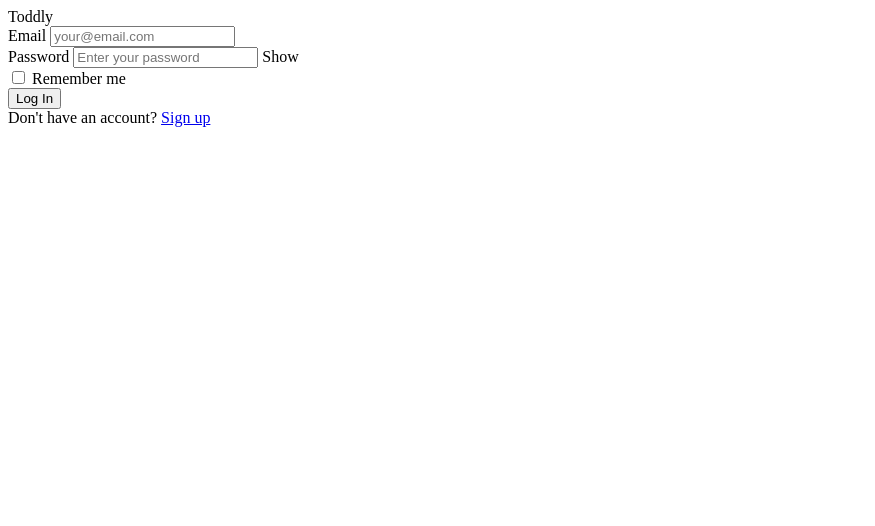
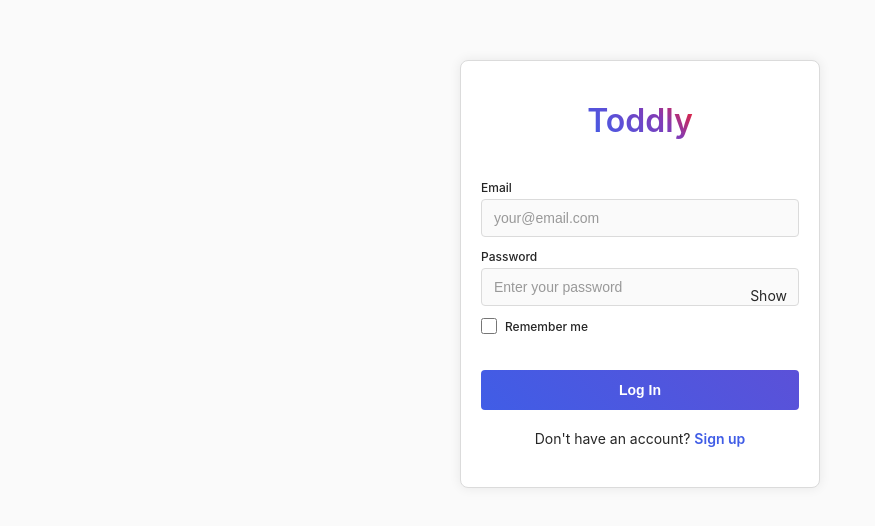
Before and after one commit to XavierMckoy123/Toddlify, a plain HTML site: page frontend/login.html in a window 1280 px wide. Shown: the whole page, without its empty margins (0-875 px from the left). Drawn offline with Linux system fonts and the light colour scheme; files whose address does not match are found by name.

Commit message:
Stylesheet path updated in both login.html and signup.html to point to the correct location of main.css.

```diff
--- a/frontend/login.html
+++ b/frontend/login.html
@@ -4,7 +4,7 @@
     <meta charset="UTF-8">
     <meta name="viewport" content="width=device-width, initial-scale=1.0">
     <title>Login - Toddly</title>
-    <link rel="stylesheet" href="styles.css">
+    <link rel="stylesheet" href="./styles/main.css">
 </head>
 <body>
     <div class="container">
```
Also changed, not shown: frontend/signup.html (+1 -1 lines).
